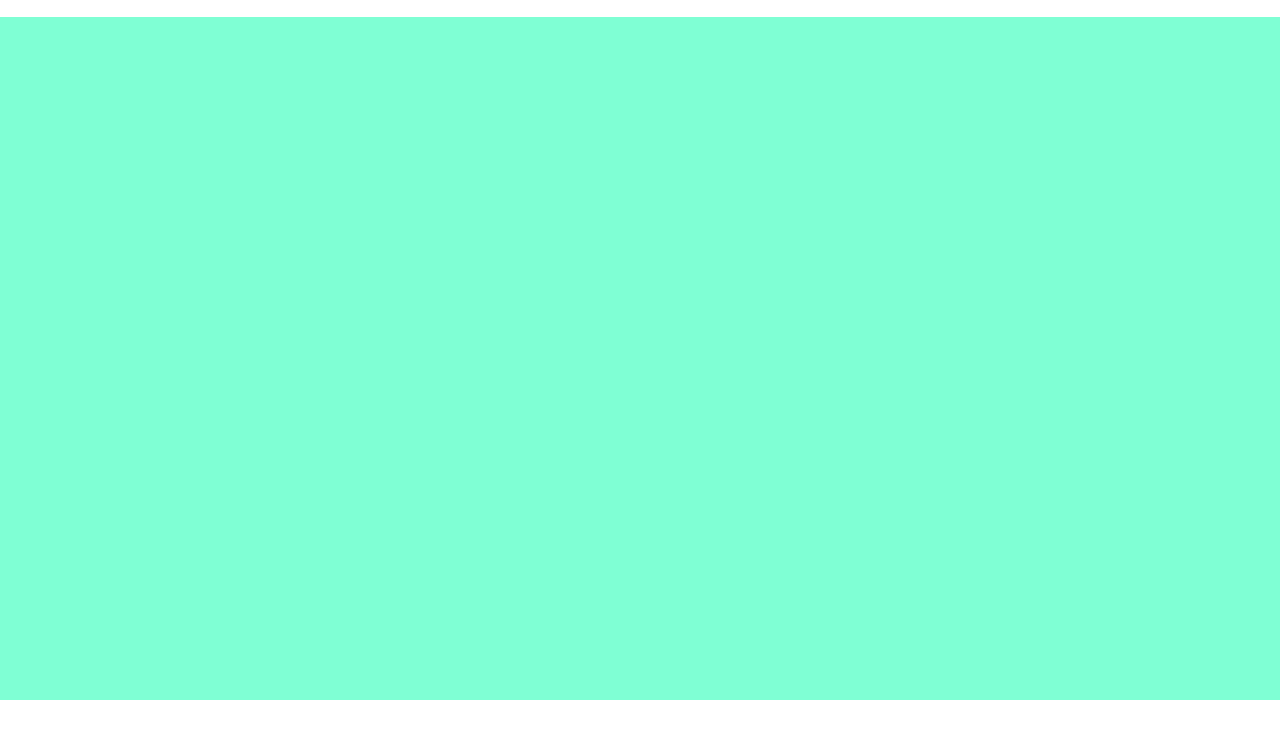
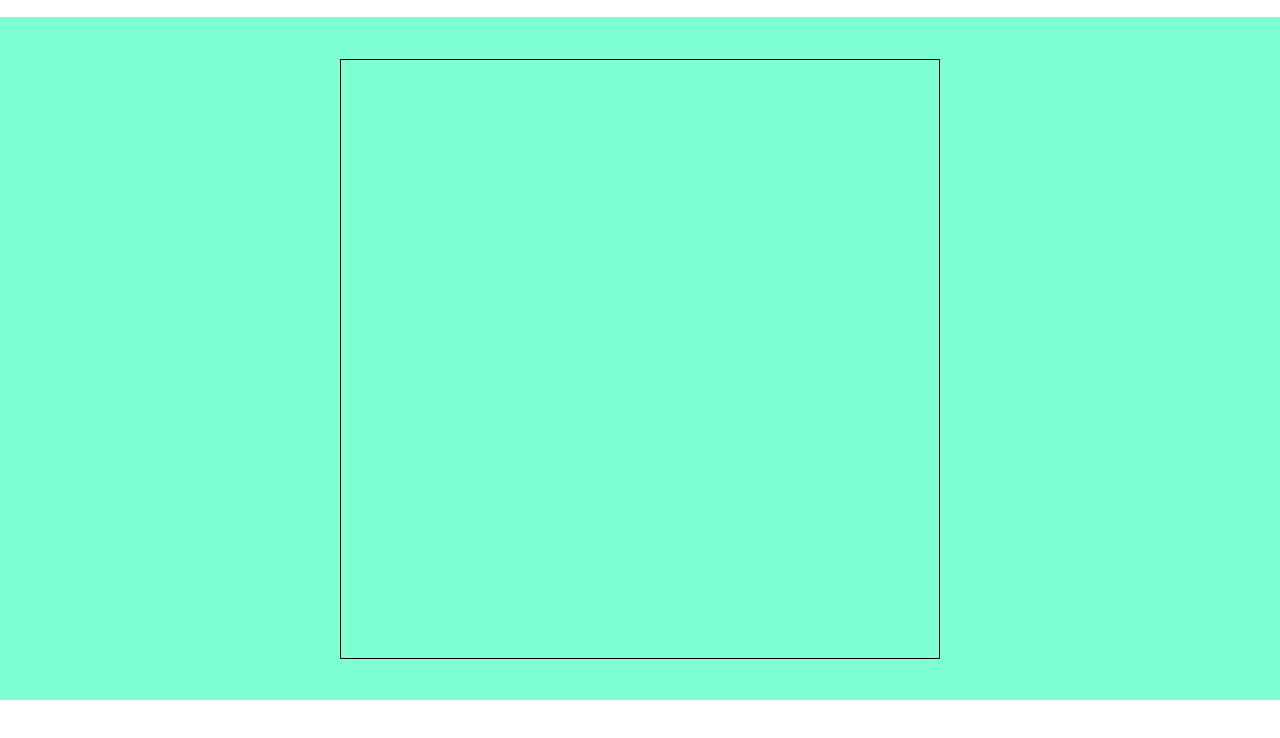
Before and after one commit to alemica97/js-campominato-grid, a plain HTML site: page index.html in a window 1280 px wide. Shown: the part 60-798 px from the top of the page. Drawn offline with Linux system fonts and the light colour scheme.

Commit message:
parte html css

```diff
--- a/index.html
+++ b/index.html
@@ -26,7 +26,18 @@
     </header>
 
     <main>
-
+        <div class="grid-wrapper">
+            <!-- <div class="square">5</div>
+            <div class="square">5</div>
+            <div class="square">5</div>
+            <div class="square">5</div>
+            <div class="square">5</div>
+            <div class="square">5</div>
+            <div class="square">5</div>
+            <div class="square">5</div>
+            <div class="square">5</div>
+            <div class="square">5</div> -->
+        </div>
     </main>
 
     <footer>
--- a/style.css
+++ b/style.css
@@ -28,8 +28,29 @@ main{
     background-color: #7FFFD4;
     padding: 20px;
     flex-grow: 1;
+    display: flex;
+    justify-content: center;
+    align-items: center;
 }
 
 footer{
     height: 40px;
 }
+
+main .grid-wrapper{
+    width: 600px;
+    height: 600px;
+    border: 1px solid black;
+    display: flex;
+    justify-content: flex-start;
+}
+
+.grid-wrapper .square{
+    /* width: calc(100% / 7);
+    height: calc(100% / 7); */
+    border: 1px solid black;
+    display: flex;
+    justify-content: center;
+    align-items: center;
+    font-size: 20px;
+}
```
